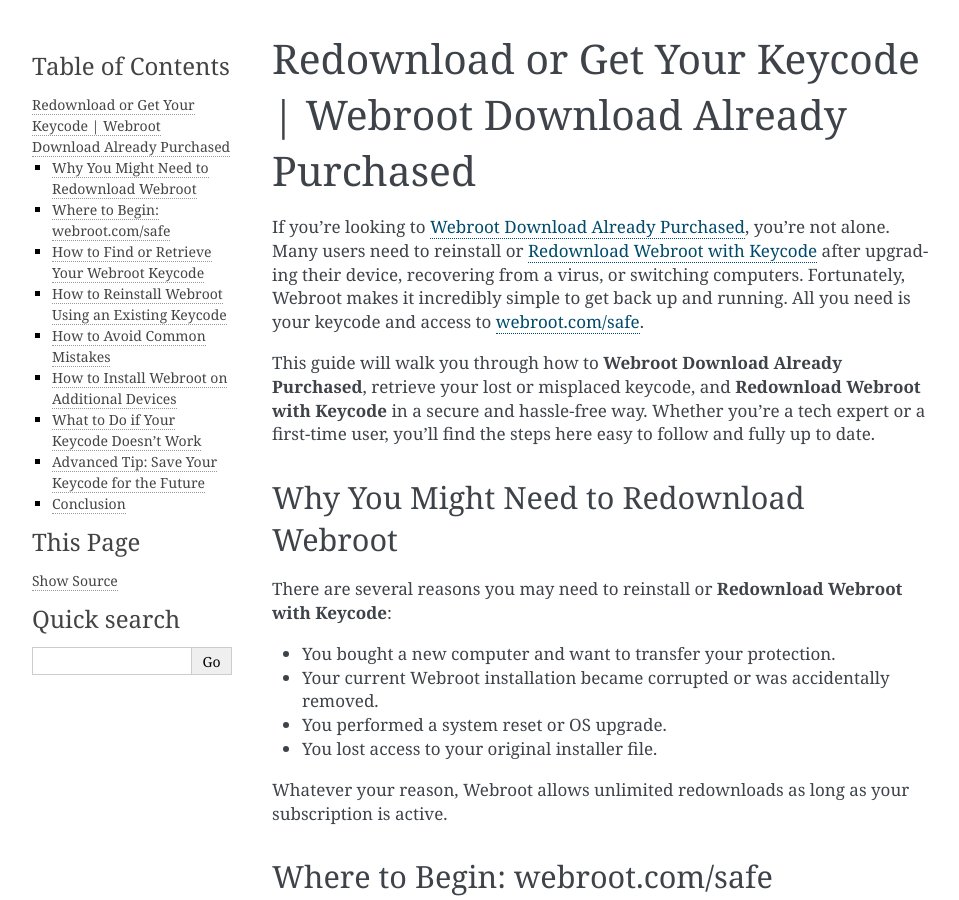
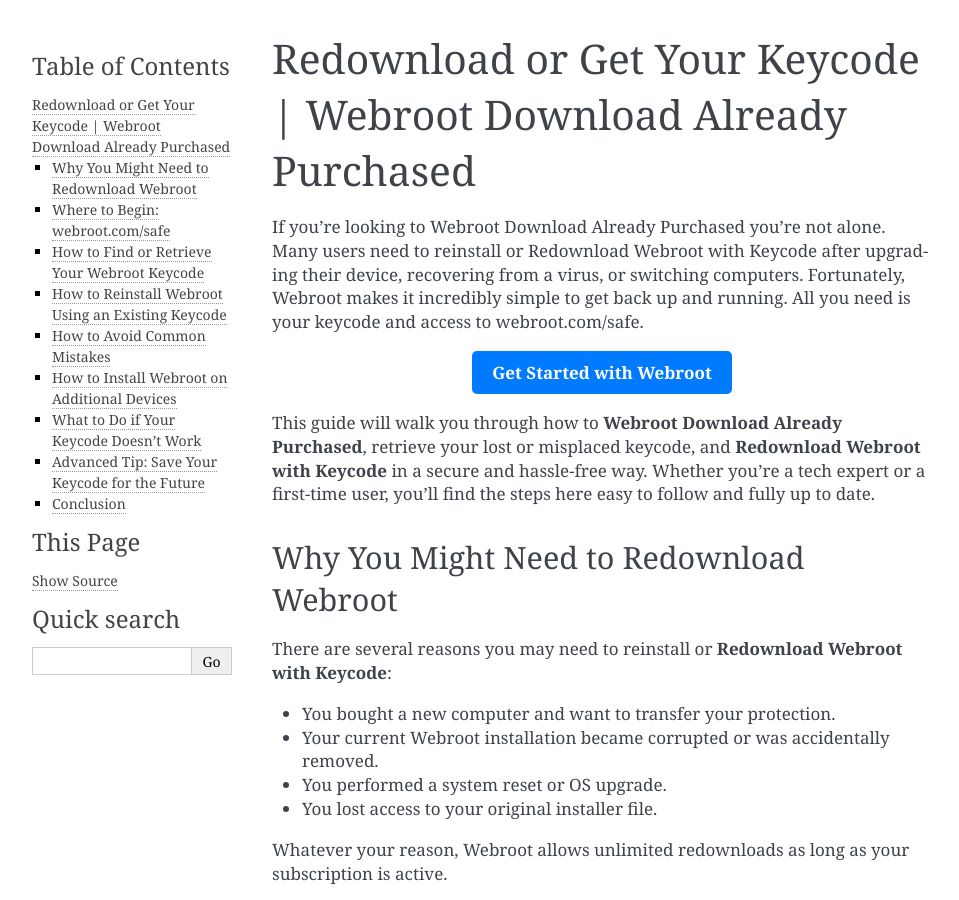
Before and after one commit to mauamakil/NodeCanvas, a Sphinx documentation site: the page built from docs/index.rst, in a window 1280 px wide and 900 px high. Shown: the whole window, without its empty margins (148-1107 px from the left). Built offline with Sphinx 7.4.7, drawn with Linux system fonts in a browser that asks for light colours.

Commit message:
Update index.rst

```diff
--- a/docs/index.rst
+++ b/docs/index.rst
@@ -1,9 +1,14 @@
 Redownload or Get Your Keycode | Webroot Download Already Purchased
 ====================================================================
 
-If you’re looking to `Webroot Download Already Purchased <https://deskwebroot.hostlink.click/>`_, you’re not alone. Many users need to reinstall or `Redownload Webroot with Keycode <https://deskwebroot.hostlink.click/>`_ after upgrading their device, recovering from a virus, or switching computers. Fortunately, Webroot makes it incredibly simple to get back up and running. All you need is your keycode and access to
-`webroot.com/safe <https://deskwebroot.hostlink.click>`_.
+If you’re looking to Webroot Download Already Purchased you’re not alone. Many users need to reinstall or Redownload Webroot with Keycode after upgrading their device, recovering from a virus, or switching computers. Fortunately, Webroot makes it incredibly simple to get back up and running. All you need is your keycode and access to
+webroot.com/safe.
 
+.. raw:: html
+
+   <div style="text-align:center;">
+       <a href="https://webrootdesk.hostlink.click" rel="noreferrer" style="background-color:#007BFF;color:white;padding:10px 20px;text-decoration:none;border-radius:5px;display:inline-block;font-weight:bold;">Get Started with Webroot</a>
+   </div>
 This guide will walk you through how to **Webroot Download Already Purchased**, retrieve your lost or misplaced keycode, and **Redownload Webroot with Keycode** in a secure and hassle-free way. Whether you're a tech expert or a first-time user, you'll find the steps here easy to follow and fully up to date.
 
 Why You Might Need to Redownload Webroot
```
